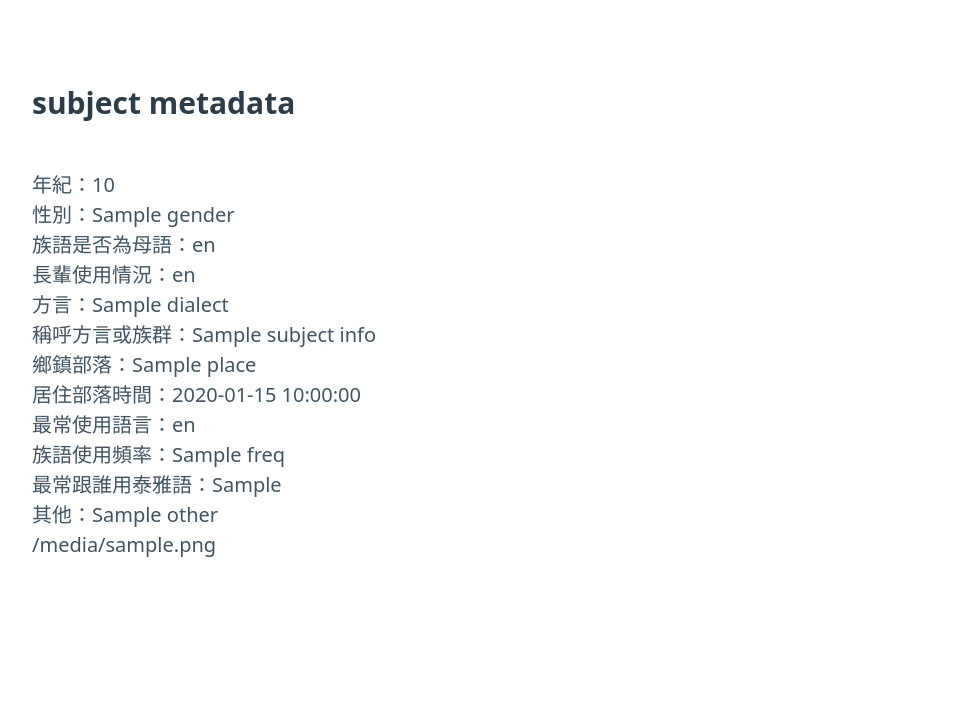
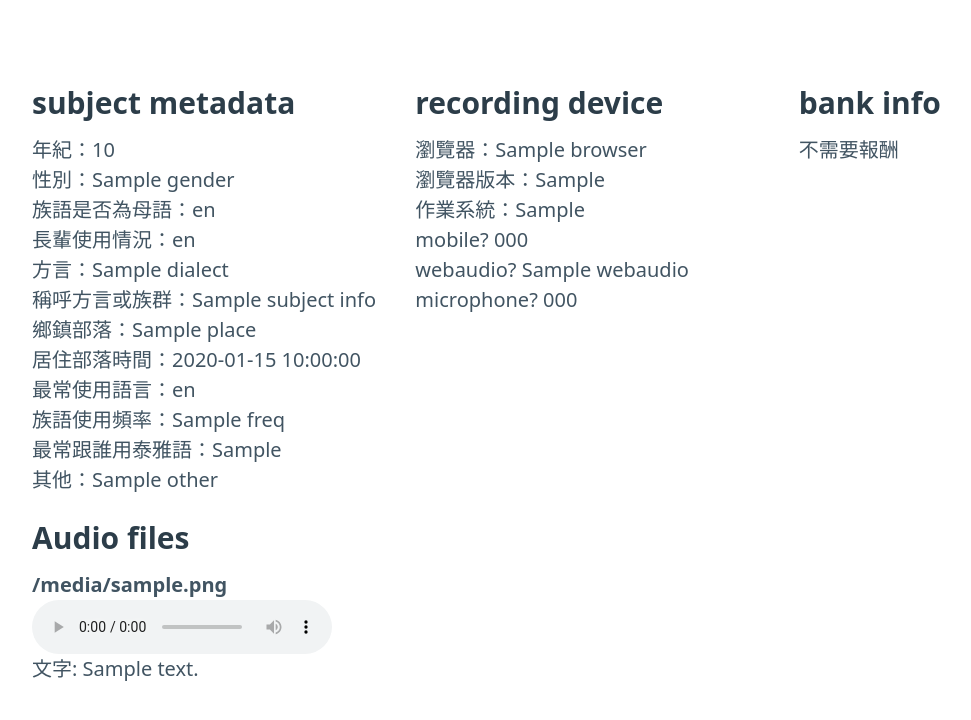
Before and after one commit to puerdon/survey_with_record, a Flask app: template templates/result_of_a_subject.html in a window 1280 px wide. Shown: the top 720 px of the page, without its empty margins (43-1014 px from the left). Run offline with Flask 2, Linux system fonts and the light colour scheme; the template is opened without the code that fills it: most values are stand-ins (such as "Sample title", 1, 10 or a date in 2020).

Commit message:
update result pages

```diff
--- a/run.py
+++ b/run.py
@@ -1,4 +1,4 @@
-from flask import Flask, request, jsonify, render_template
+from flask import Flask, request, jsonify, render_template, send_file
 from flask_cors import CORS
 import os
 import base64
@@ -187,6 +187,7 @@ def result_of_a_survey(survey_id):
             d['user_id'] = dir_
             data.append(d)
 
+    print(data)
     return render_template('result_of_a_survey.html', data=data, survey_id=survey_id)
 
 @app.route("/result/<survey_id>/<subject_id>", methods=['GET'])
@@ -194,20 +195,30 @@ def result_of_a_subject(survey_id, subject_id):
 
     data = None
     audio_files = []
+    has_bank_info = False
+
     try:
         with open(f'./data/{survey_id}/{subject_id}/data.json', 'r') as f:
             d = json.load(f)
             data = d
             data['user_id'] = subject_id
-
+            data['survey_id'] = survey_id
+            if isinstance(data['bank_info'], str) and data['bank_info'] == 'no need':
+                has_bank_info = False
+            else:
+                has_bank_info = True
         for dir_ in os.listdir(f'./data/{survey_id}/{subject_id}'):
             if dir_.endswith('.wav'):
                 audio_files.append(dir_)
         # print(data)
         audio_files = sorted(audio_files)
-        return render_template('result_of_a_subject.html', data=data, audio_files=audio_files)
+        return render_template('result_of_a_subject.html', data=data, audio_files=audio_files, has_bank_info=has_bank_info)
 
 
     except Exception as e:
         print(e)
         return render_template('error.html')
+
+@app.route("/data/<survey_id>/<subject_id>/<filename>", methods=['GET'])
+def send_data(survey_id,subject_id,filename):
+    return send_file(f'./data/{survey_id}/{subject_id}/{filename}')
--- a/templates/result_of_a_subject.html
+++ b/templates/result_of_a_subject.html
@@ -9,11 +9,21 @@
 		p {
 			margin: 0;
 		}
+		h3 {
+			margin-bottom: 10px;
+		}
+		#audio {
+			margin-top: 1em;
+		}
+		#audio > div {
+			margin-bottom: 1em;
+		}
 	</style>
 </head>
 <body>
 	<main class="container">
 		<!-- <h2>Result</h2> -->
+		<div class="grid">
 			<div>
 				<h3>subject metadata</h3>
 				<p>年紀：{{ data['subject_info']['age'] }}</p>
@@ -30,14 +40,44 @@
 			      <p>其他：{{ data['subject_info']['other'] }}</p>
 			</div>
 
+			<div>
+				<h3>recording device</h3>
+				<p>瀏覽器：{{ data['browser_check']['browser'] }}</p>
+				<p>瀏覽器版本：{{ data['browser_check']['browser_version'] }}</p>
+			    <p>作業系統：{{ data['browser_check']['os'] }}</p>
+			    <p>mobile? {{ data['browser_check']['mobile'] }}</p>
+			    <p>webaudio? {{ data['browser_check']['webaudio'] }}</p>
+			    <p>microphone? {{ data['browser_check']['microphone'] }}</p>
+			</div>
 
 			<div>
+				<h3>bank info</h3>
+				{% if has_bank_info %}
+				<p>戶名：{{ data['bank_info']['bank_real_name'] }}</p>
+			    <p>身分證字號：{{ data['bank_info']['id_card'] }}</p>
+			    <p>戶籍地址：{{ data['bank_info']['address'] }}</p>
+			    <p>銀行：{{ data['bank_info']['bank_name'] }}</p>
+			    <p>分行：{{ data['bank_info']['bank_branch'] }}</p>
+			    <p>帳號：{{ data['bank_info']['bank_id'] }}</p>
+			    {% else %}
+			    <p>不需要報酬</p>
+			    {% endif %}
+			</div>
+
+
+		</div>
+
+		<div id='audio'>
+			<h3>Audio files</h3>
 			{% for f in audio_files %}
-				<p>
-				{{ f }}
-				</p>
-				<p></p>
+			<div>
+				<p><strong>{{ f }}</strong></p>
+				<audio src="/data/{{ data['survey_id'] }}/{{ data['user_id'] }}/{{ f }}" controls>
+				</audio>
+				<p>文字: {{ data['results'][loop.index0]['text'] }}</p>
+			</div>
 			{% endfor %}
+
 		</div>
 	</main>
 
```
Also changed, not shown: templates/result_of_a_survey.html (+6 -6 lines). Lines whose indentation alone changed are shown as unchanged.
